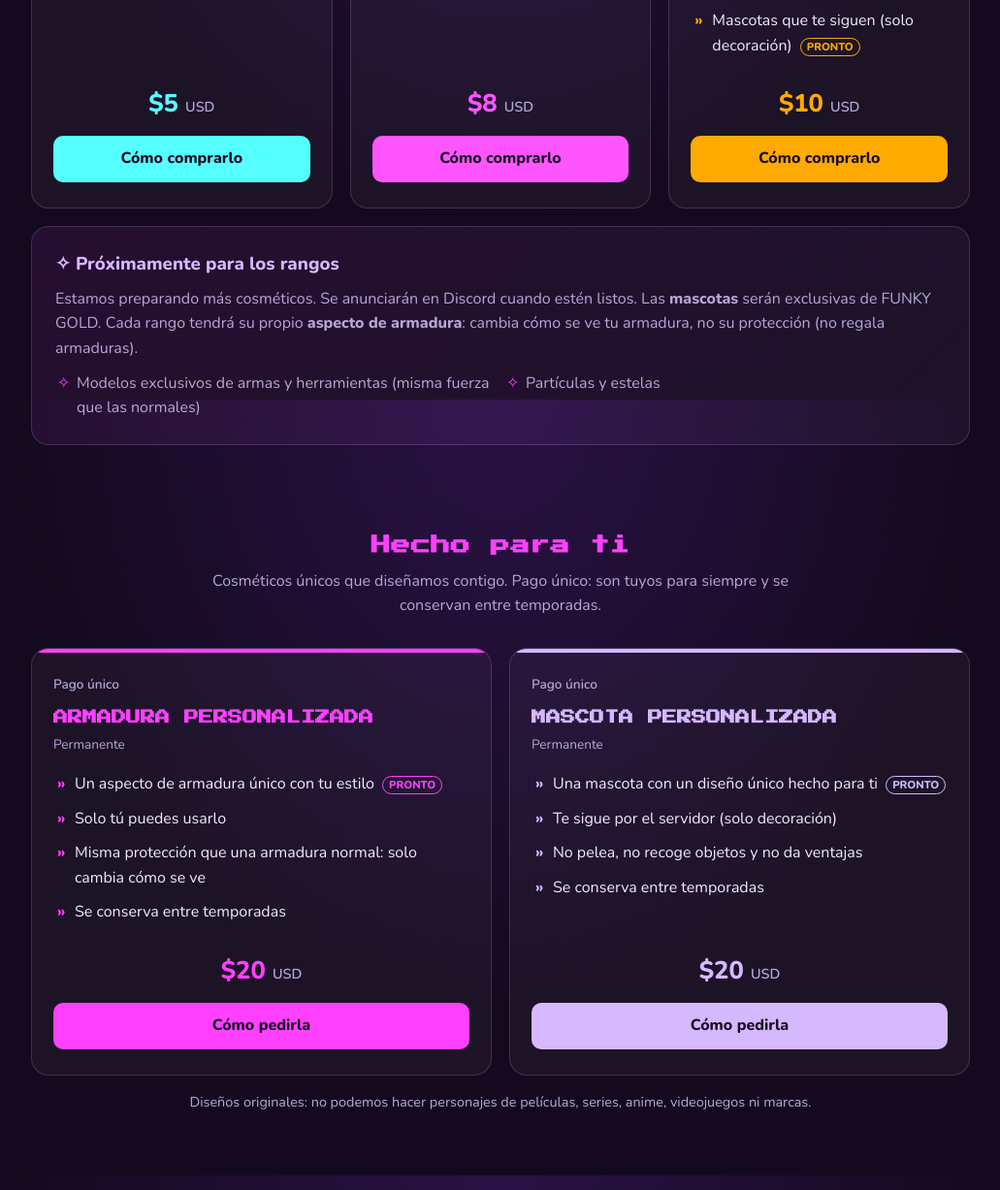
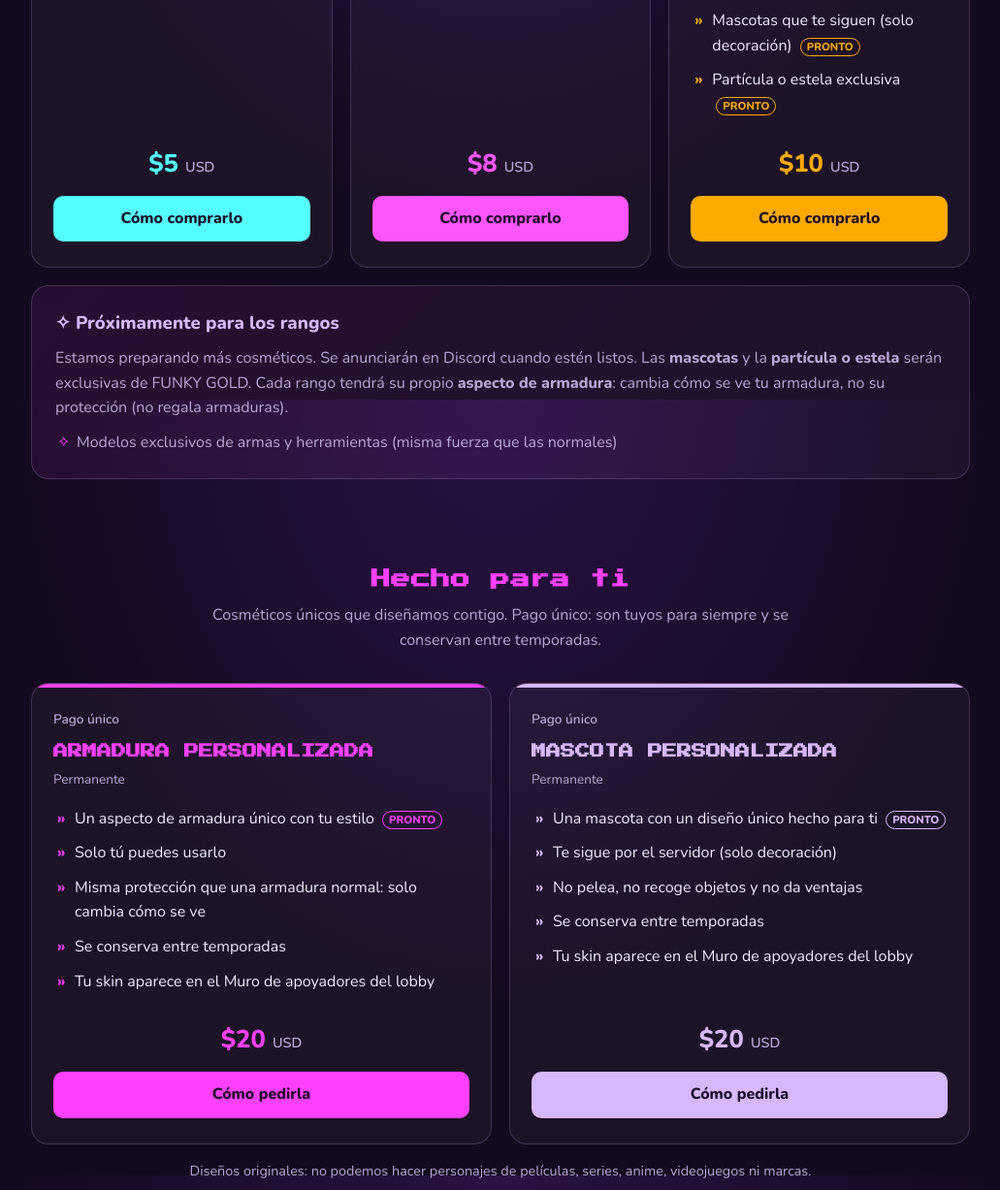
Before and after one commit to IngSaul004/tienda.funkypunkymc, a plain HTML site: page index.html in a window 1280 px wide. Shown: the part 1188-2415 px from the top of the page at 97% size, without its empty margins (124-1155 px from the left). Drawn offline with nearby package versions, Linux system fonts and the light colour scheme.

Commit message:
Tienda: muro de apoyadores en personalizados y partícula exclusiva de GOLD
- Armadura y mascota personalizadas: "Tu skin aparece en el Muro de
  apoyadores del lobby".
- FUNKY GOLD: "Partícula o estela exclusiva" (pronto) al final de la
  lista; quitada de la lista general de próximamente.

Co-Authored-By: Claude Opus 5.5 <noreply@anthropic.com>
Claude-Session: https://claude.ai/code/session_01A31KKCapfoFfPvcPhmRUCP

```diff
--- a/index.html
+++ b/index.html
@@ -338,6 +338,7 @@
               <li>Rol 🌟 FUNKY GOLD en Discord</li>
               <li>Aspecto de armadura exclusivo GOLD <em class="pronto-tag">pronto</em></li>
               <li>Mascotas que te siguen (solo decoración) <em class="pronto-tag">pronto</em></li>
+              <li>Partícula o estela exclusiva <em class="pronto-tag">pronto</em></li>
             </ul>
             <div class="precio"></div>
             <a class="btn" href="#comprar">Cómo comprarlo</a>
@@ -346,10 +347,9 @@
 
         <div class="caja pronto">
           <h3>✧ Próximamente para los rangos</h3>
-          <p>Estamos preparando más cosméticos. Se anunciarán en Discord cuando estén listos. Las <b>mascotas</b> serán exclusivas de FUNKY GOLD. Cada rango tendrá su propio <b>aspecto de armadura</b>: cambia cómo se ve tu armadura, no su protección (no regala armaduras).</p>
+          <p>Estamos preparando más cosméticos. Se anunciarán en Discord cuando estén listos. Las <b>mascotas</b> y la <b>partícula o estela</b> serán exclusivas de FUNKY GOLD. Cada rango tendrá su propio <b>aspecto de armadura</b>: cambia cómo se ve tu armadura, no su protección (no regala armaduras).</p>
           <ul>
             <li>Modelos exclusivos de armas y herramientas (misma fuerza que las normales)</li>
-            <li>Partículas y estelas</li>
           </ul>
         </div>
       </section>
@@ -369,6 +369,7 @@
               <li>Solo tú puedes usarlo</li>
               <li>Misma protección que una armadura normal: solo cambia cómo se ve</li>
               <li>Se conserva entre temporadas</li>
+              <li>Tu skin aparece en el Muro de apoyadores del lobby</li>
             </ul>
             <div class="precio"></div>
             <a class="btn" href="#comprar">Cómo pedirla</a>
@@ -383,6 +384,7 @@
               <li>Te sigue por el servidor (solo decoración)</li>
               <li>No pelea, no recoge objetos y no da ventajas</li>
               <li>Se conserva entre temporadas</li>
+              <li>Tu skin aparece en el Muro de apoyadores del lobby</li>
             </ul>
             <div class="precio"></div>
             <a class="btn" href="#comprar">Cómo pedirla</a>
```
